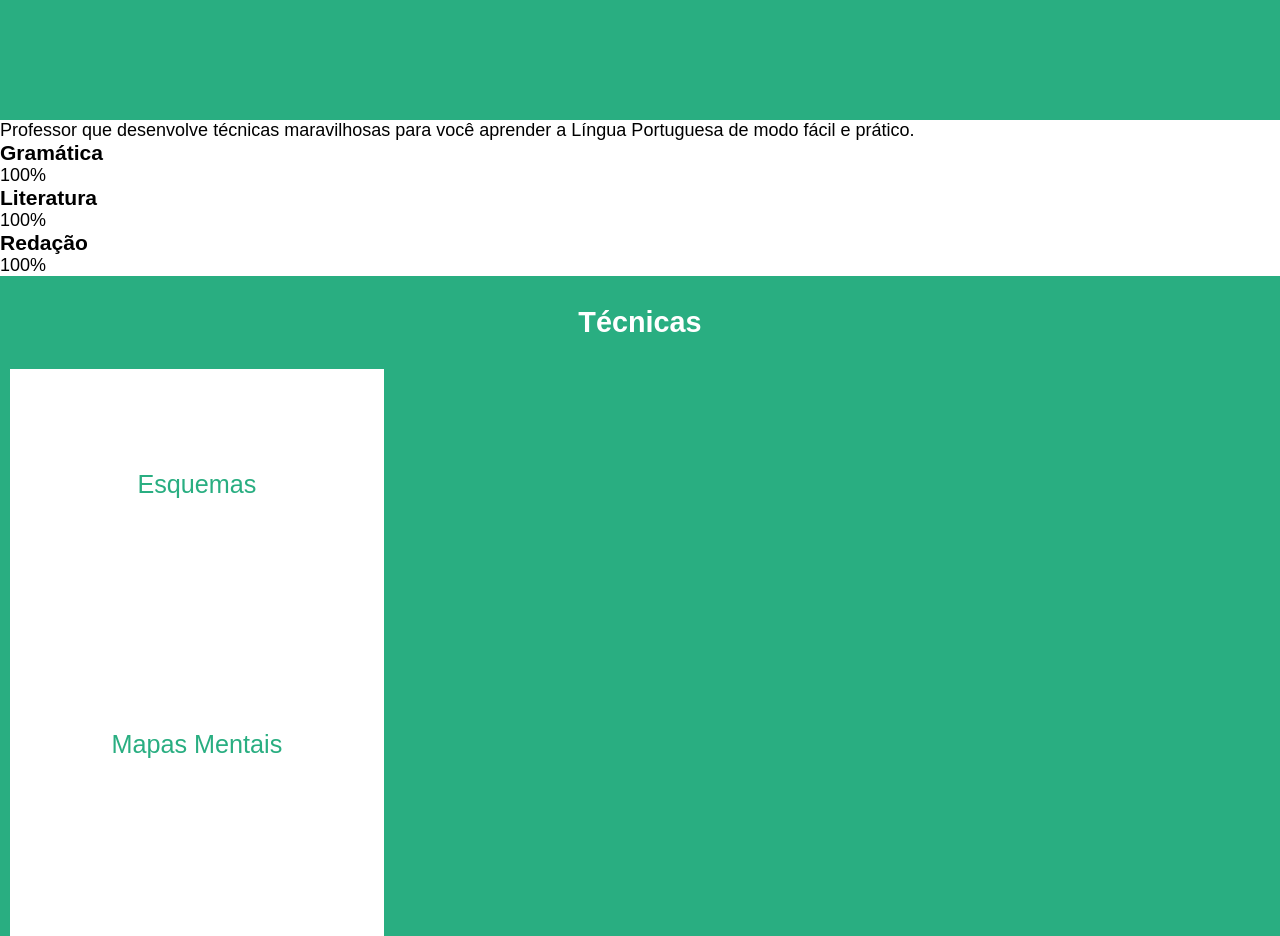
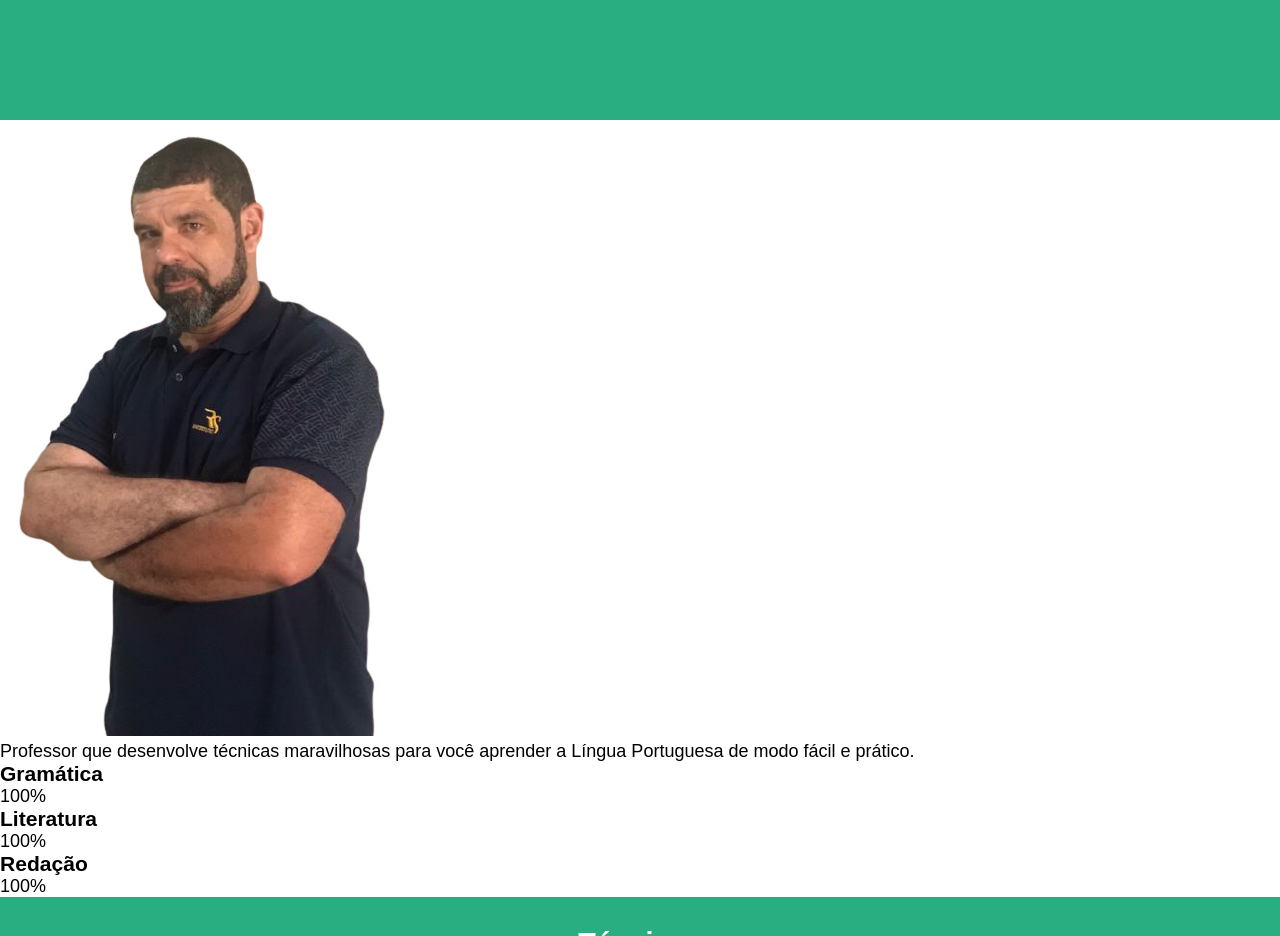
Before and after one commit to jaimejuniordt/sitecurso, a website: page assets/index.html in a window 1280 px wide. Shown: the part 680-1616 px from the top of the page. Drawn offline with Linux system fonts and the light colour scheme.

Commit message:
alteraçoes

```diff
--- a/assets/index.html
+++ b/assets/index.html
@@ -23,6 +23,7 @@
 
 
       <div class .section-two>
+        <img src="img/minha sem fundo.png" alt="">
 
       </div>
 
```
